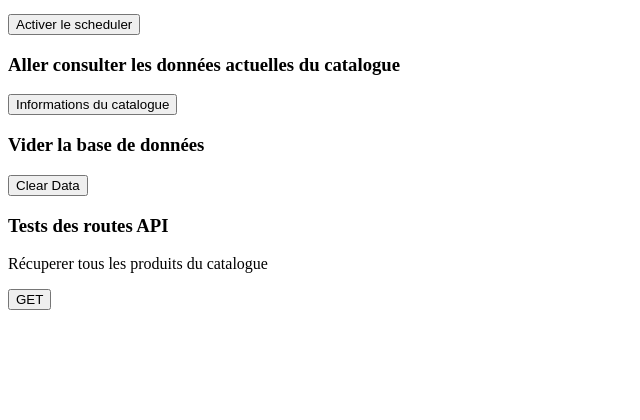
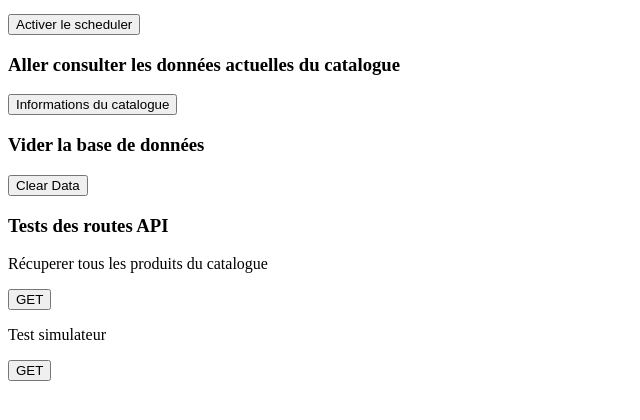
Before and after one commit to ursi-2020/catalogue-produits, a Django app: template application/djangoapp/templates/index.html in a window 1280 px wide. Shown: the part 234-654 px from the top of the page, without its empty margins (0-640 px from the left). Run offline with Django 3.2, Linux system fonts and the light colour scheme; the template is opened without the code that fills it, so the values that code supplies are empty; parts of the project's set-up code (start-up, migrations or seed data) failed here and were passed over.

Commit message:
Integration : first test of integration with simulator

```diff
--- a/application/djangoapp/templates/index.html
+++ b/application/djangoapp/templates/index.html
@@ -31,4 +31,8 @@
 <form action="/api/data">
     <input type="submit" value="GET" />
 </form>
+<p>Test simulateur</p>
+<form action="/simulateur">
+    <input type="submit" value="GET" />
+</form>
 </body>
--- a/application/djangoapp/urls.py
+++ b/application/djangoapp/urls.py
@@ -9,6 +9,7 @@ urlpatterns = [
     path('schedule-load-data', views.schedule_load_data, name='schedule-load-data'),
     path('automatic-load-data', views.automatic_load_data, name='automatic-load-data'),
     path('clear-data', views.clear_data, name='clear-data'),
+    path('simulateur', views.simulateur, name='simulateur'),
 
     path('write-to-file', views.write_catalogue_to_file, name='write-to-file'),
     ## API ROUTES ##
--- a/application/djangoapp/views.py
+++ b/application/djangoapp/views.py
@@ -151,6 +151,10 @@ def send_catalogue_file(destination_app):
                                                               'path': 'catalogue.json'})
     return HttpResponse(r.text)
 
+### SIMULATEUR ###
+def simulateur(request):
+    return api.send_request('simulateur', 'control/catalog')
+
 
 ### FILTERS ###
 def filter(query_set, familleProduit):
```
